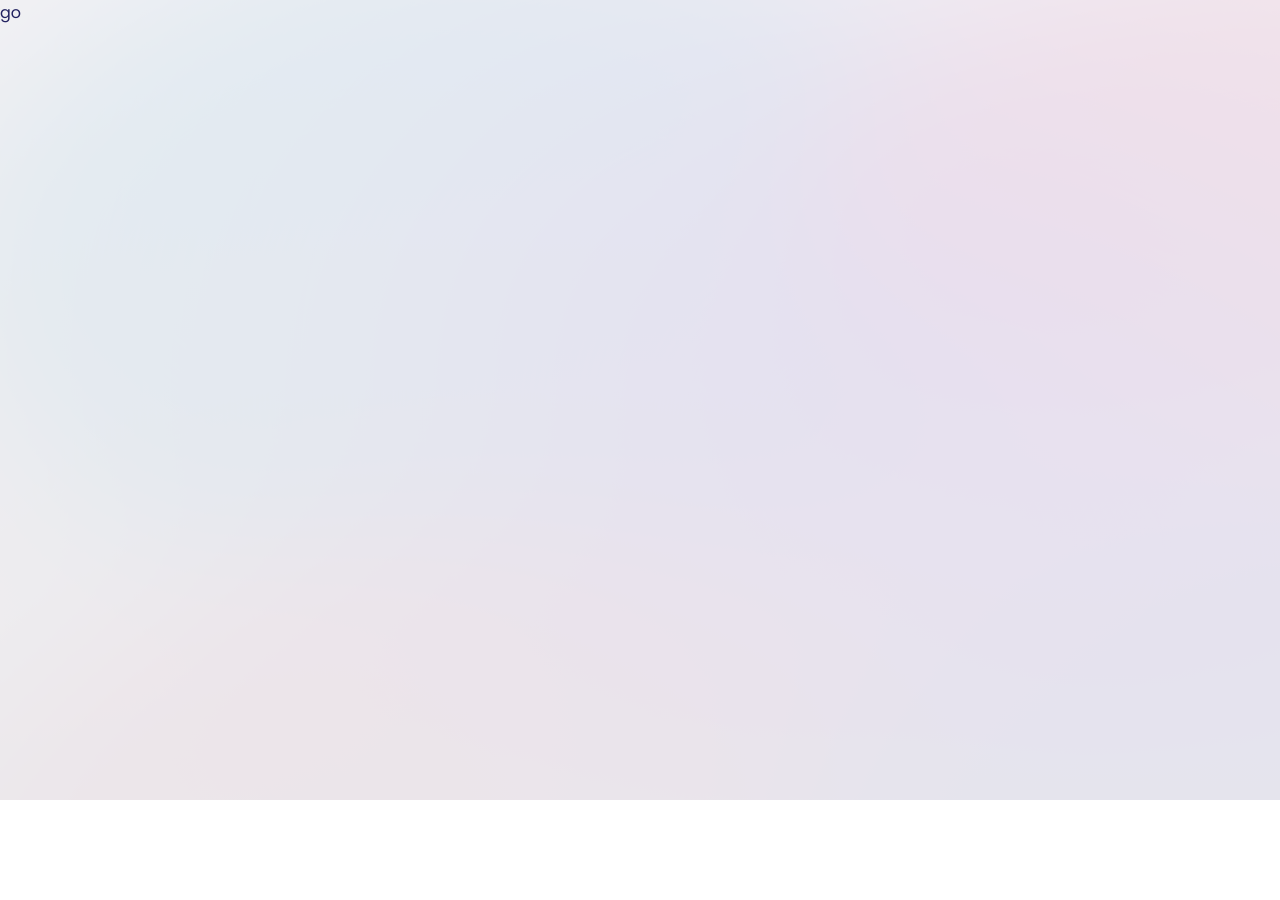
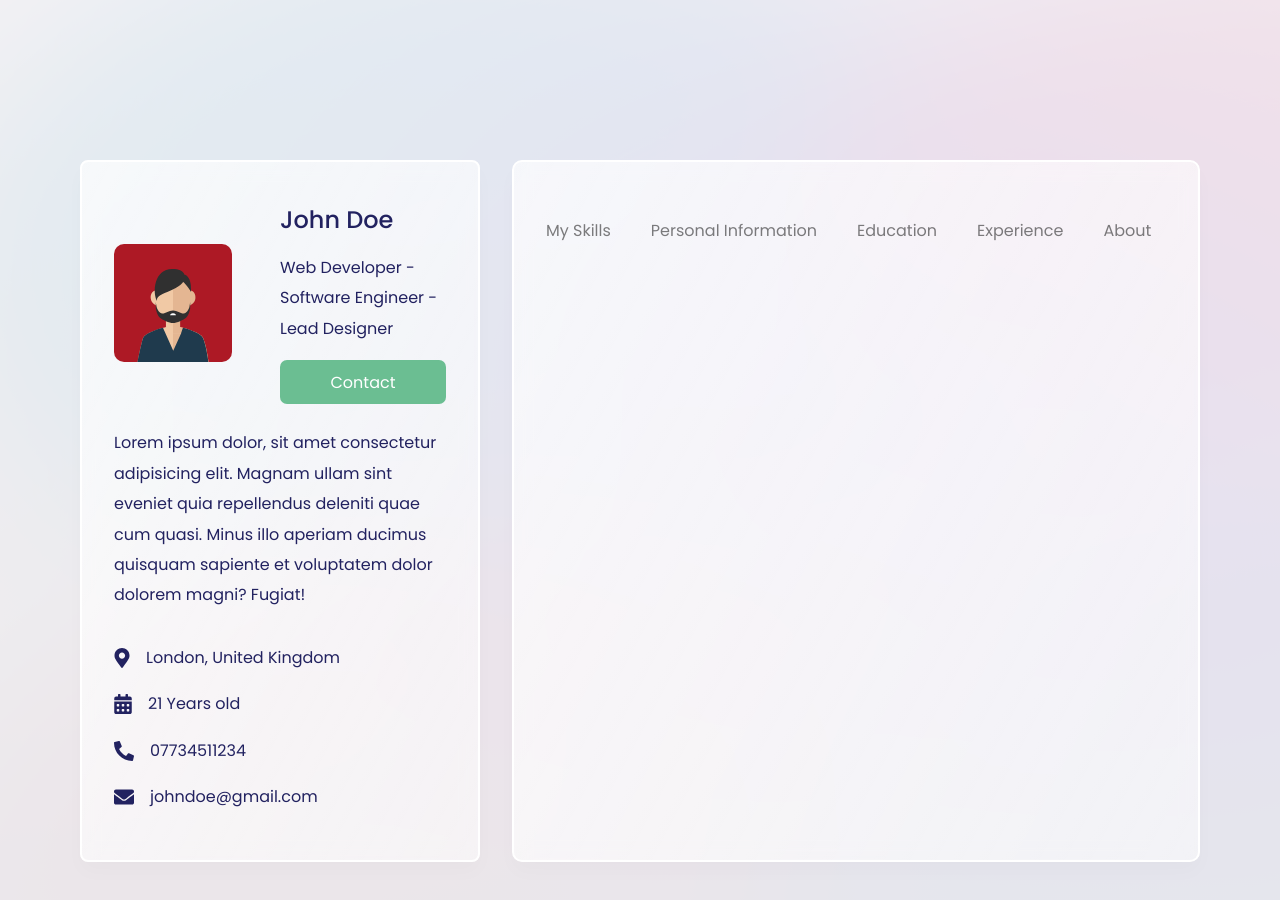
Before and after one commit to S-Solomon/Glass-Portfolio-website, a React (Create React App) app: page / in a window 1280 px wide. Shown: the top 900 px of the page. Before the commit the page ends 800 px from the top, so only its background shows below. Built offline with nearby package versions, Linux system fonts and the light colour scheme.

Commit message:
active tab style functionality

```diff
--- a/package.json
+++ b/package.json
@@ -9,6 +9,7 @@
     "react": "^17.0.2",
     "react-dom": "^17.0.2",
     "react-scripts": "4.0.3",
+    "styled-components": "^5.3.1",
     "web-vitals": "^1.1.2"
   },
   "scripts": {
--- a/src/App.js
+++ b/src/App.js
@@ -1,11 +1,32 @@
+import styled from "styled-components"
+import PersonalInfo from "./components/PersonalInfo"
+import Tabs from "./components/Tabs"
 
 
 const App = () => {
     return (
-        <div>
-            go
-        </div>
+        <AppStyled>
+            <div className="tabs-con">
+                <PersonalInfo />
+                <Tabs />
+            </div>
+        </AppStyled>
     )
 }
 
 export default App
+
+
+const AppStyled = styled.div`
+    min-height: 100vh;
+    width: 100%;
+    padding: 10rem 5rem;
+
+    .tabs-con {
+        display: grid;
+        min-height: 10vh;
+        width: 100%;
+        grid-template-columns: repeat(8, 1fr);
+        gap: 2rem;
+    }
+`
--- /dev/null
+++ b/src/components/PersonalInfo.js
@@ -0,0 +1,112 @@
+import React from 'react'
+import styled from 'styled-components'
+import avatar from '../images/avatar.svg'
+import location from '../images/location.svg'
+import age from '../images/age.svg'
+import contact from '../images/contact.svg'
+import email from '../images/email.svg'
+
+const PersonalInfo = () => {
+    return (
+        <PersonalInfoStyled>
+            <div className="wrapper">
+                <div className="avatar-container">
+                    <div className="avatar">
+                        <img src={avatar} alt="" />
+                    </div>
+                    <div className="right-avatar">
+                        <h4>John Doe</h4>
+                        <p>Web Developer - Software Engineer - Lead Designer</p>
+                        <div className="contact-btn">Contact</div>
+                    </div>
+                </div>
+                <p className="about-text">
+                    Lorem ipsum dolor, sit amet consectetur adipisicing elit. Magnam ullam sint eveniet quia repellendus deleniti quae cum quasi. Minus illo aperiam ducimus quisquam sapiente et voluptatem dolor dolorem magni? Fugiat!
+                </p>
+                <div className="icon-text">
+                    <div className="icons">
+                        <div className="icon">
+                            <img src={location} alt="" />
+                            <p>London, United Kingdom</p>
+                        </div>
+                        <div className="icon">
+                            <img src={age} alt="" />
+                            <p>21 Years old</p>
+                        </div>
+                        <div className="icon">
+                            <img src={contact} alt="" />
+                            <p>07734511234</p>
+                        </div>
+                        <div className="icon">
+                            <img src={email} alt="" />
+                            <p>johndoe@gmail.com</p>
+                        </div>
+                    </div>
+                </div>
+            </div>
+        </PersonalInfoStyled>
+    )
+}
+
+export default PersonalInfo
+
+
+const PersonalInfoStyled = styled.div`
+    background: linear-gradient(117.76deg, rgba(255, 255, 255, 0.7) -7.21%, rgba(255, 255, 255, 0.5) 118.08%);
+    backdrop-filter: blur(9px);
+    border-radius: 8px;
+    margin-bottom: 30px;
+    border: 2px solid #fff;
+    box-shadow: 0 10px 20px 0 rgba(0,0,0, 0.02);
+    grid-column: 1 / 4; // spans 4 of the available 8 colums
+
+    .wrapper {
+        padding: 2.5rem 2rem;
+        .avatar-container {
+            display: grid;
+            grid-template-columns: repeat(2, 1fr);
+            .avatar{
+                width: 100%;
+                border-radius: 10px;
+                margin-right: 2rem;
+                padding-right: 3rem;
+                display: flex;
+                align-items: center;
+                img{
+                    width: 100%;
+                    border-radius: 10px;
+                }
+            }
+            .right-avatar{
+                display: flex;
+                justify-content: space-between;
+                flex-direction: column;
+                p{
+                    padding: 1rem 0;
+                }
+                .contact-btn{
+                    background-color: #6BBE92;
+                    color: #fff;
+                    padding: .6rem .9rem;
+                    text-align: center;
+                    border-radius: 7px;
+                }
+            }
+        }
+        .about-text {
+            padding: 1.5rem 0;
+        }
+        .icon-text{
+            .icons{
+                .icon{
+                    display: flex;
+                    align-items: center;
+                    padding: 0.5rem 0;
+                    p{
+                        padding-left: 1rem;
+                    }
+                }
+            }
+        }
+    }
+`
--- /dev/null
+++ b/src/components/ProgressBar.js
@@ -0,0 +1,55 @@
+import React from 'react'
+import styled from 'styled-components'
+
+const ProgressBar = ({name, image, progress, bg, desc}) => {
+    return (
+        <ProgressBrStyled>
+            <div className="skill">
+                <div className="image">
+                    <img src={image} alt="" />
+                </div>
+                <div className="progress-con">
+                    <p>{name} <span>{progress}</span></p>
+                    <div className="progress-bar" style={{background: 'white'}}>
+                        <div className="progress" style={{background: bg, width: progress}}></div>
+                    </div>
+                </div>
+            </div>
+        </ProgressBrStyled>
+    )
+}
+
+export default ProgressBar
+
+
+const ProgressBrStyled = styled.div`
+    .skill {
+        display: flex;
+        align-items: center;
+        .image {
+            width: 60px;
+            img {
+                width: 100%;
+            }
+        }
+    }
+    .progress-con{
+        flex: 1;
+        padding-left: 1.5rem;
+        p{
+            display: flex;
+            justify-content: space-between;
+            align-items: center;
+        }
+        .progress-bar{
+            width: 100%;
+            height: .6rem;
+            background-color: white;
+            border-radius: 15px;
+            .progress{
+                height: 100%;
+                border-radius: 15px;
+            }
+        }
+    }
+`
--- /dev/null
+++ b/src/components/Skills.js
@@ -0,0 +1,34 @@
+import React from 'react'
+import styled from 'styled-components'
+import ProgressBar from './ProgressBar'
+
+const Skills = ({info}) => {
+    const { description, progressImages } = info[0]
+    return (
+        <SkillsStyled>
+            <p className="description">{description}</p>
+            <div className="skills-con">
+                <ProgressBar name={'CSS3'} image={progressImages[0]} progress={'89%'} bg={'#F56692'} desc={description}/>
+                <ProgressBar name={'Adobe Cloud'} image={progressImages[1]} progress={'80%'} bg={'#6BBE92'} desc={description} />
+                <ProgressBar name={'Github'} image={progressImages[2]} progress={'91%'} bg={'#545496'} desc={description} />
+                <ProgressBar name={'Linux OS'} image={progressImages[3]} progress={'89%'} bg={'#f74839'} desc={description} />
+                <ProgressBar name={'Javscript'} image={progressImages[4]} progress={'86%'} bg={'#640211'} desc={description} />
+                <ProgressBar name={'Python'} image={progressImages[5]} progress={'70%'} bg={'slateblue'} desc={description} />
+            </div>
+        </SkillsStyled>
+    )
+}
+
+export default Skills
+
+
+const SkillsStyled = styled.div`
+    .description {
+        padding-bottom: 2rem;
+    }
+    .skills-con {
+        display: grid;
+        grid-template-columns: repeat(2, 1fr);
+        grid-gap: 2rem;
+    }
+`
--- a/src/components/Tabs.js
+++ b/src/components/Tabs.js
@@ -21,7 +21,10 @@ const Tabs = () => {
                 <div className="btn-container">
                     {
                         info.map((item, index) => {
-                            return <button key={item.id} className="tabs-btn" onClick={() => setValue(info[index])}>
+                            return <button
+                                        key={item.id}
+                                        className={`tabs-btn ${info[index] === value && 'active-btn'} `}
+                                        onClick={() => setValue(info[index])}>
                                 {item.tab}
                             </button>
                         })
@@ -68,6 +71,10 @@ const TabsStyled = styled.div`
                     opacity: 1;
                 }
             }
+            .active-btn {
+                opacity: 1;
+                border-bottom: 2px solid #000;
+            }
         }
     }
 
```
Also changed, not shown: 1 other file (tests, documents, lock files or other folders).
